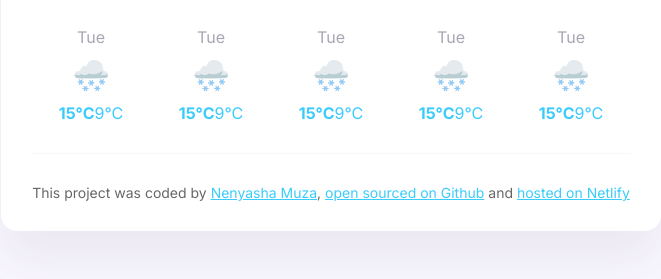
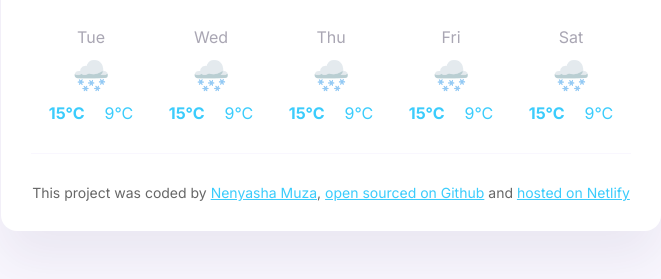
Before and after one commit to Nenyasha02/my_weather_app, a plain HTML site: page index.html in a window 1280 px wide. Shown: the part 275-554 px from the top of the page, without its empty margins (309-970 px from the left). Drawn offline with nearby package versions, Linux system fonts and the light colour scheme; no server answers.

Commit message:
Inject forecast Html from Javascript

```diff
--- a/index.html
+++ b/index.html
@@ -40,87 +40,7 @@
         <div class="weather-app-unit">°C</div>
         </div>
         </div>
-        <div class="weather-forecast">
-            <div class="weather-forecast-day">
-                <div class="weather-forecast-date">
-                    Tue
-                </div>
-                <div class="weather-forecast-icon">
-                    🌨️
-                </div>
-                <div class="weather-forecast-temperatures">
-                    <div class="weather-forecast-temerature">
-                        <strong>15°C</strong>
-                    </div>
-                    <div class="weather-forecast-temerature">
-                        9°C
-                    </div>
-                </div>
-            </div>
-            <div class="weather-forecast-day">
-                <div class="weather-forecast-date">
-                    Tue
-                </div>
-                <div class="weather-forecast-icon">
-                    🌨️
-                </div>
-                <div class="weather-forecast-temperatures">
-                    <div class="weather-forecast-temerature">
-                        <strong>15°C</strong>
-                    </div>
-                    <div class="weather-forecast-temerature">
-                        9°C
-                    </div>
-                </div>
-            </div>
-            <div class="weather-forecast-day">
-                <div class="weather-forecast-date">
-                    Tue
-                </div>
-                <div class="weather-forecast-icon">
-                    🌨️
-                </div>
-                <div class="weather-forecast-temperatures">
-                    <div class="weather-forecast-temerature">
-                        <strong>15°C</strong>
-                    </div>
-                    <div class="weather-forecast-temerature">
-                        9°C
-                    </div>
-                </div>
-            </div>
-            <div class="weather-forecast-day">
-                <div class="weather-forecast-date">
-                    Tue
-                </div>
-                <div class="weather-forecast-icon">
-                    🌨️
-                </div>
-                <div class="weather-forecast-temperatures">
-                    <div class="weather-forecast-temerature">
-                        <strong>15°C</strong>
-                    </div>
-                    <div class="weather-forecast-temerature">
-                        9°C
-                    </div>
-                </div>
-            </div>
-            <div class="weather-forecast-day">
-                <div class="weather-forecast-date">
-                    Tue
-                </div>
-                <div class="weather-forecast-icon">
-                    🌨️
-                </div>
-                <div class="weather-forecast-temperatures">
-                    <div class="weather-forecast-temerature">
-                        <strong>15°C</strong>
-                    </div>
-                    <div class="weather-forecast-temerature">
-                        9°C
-                    </div>
-                </div>
-            </div>
+        <div class="weather-forecast" id="forecast">
         </div>
     </main>
     <footer>
--- a/src/index.js
+++ b/src/index.js
@@ -44,8 +44,37 @@ function handleSearchSubmit(event) {
     searchCity(searchInput.value);
 }
 
+function displayForecast() {
+    let days = ["Tue", "Wed", "Thu", "Fri", "Sat"];
+    let forecastHtml = "";
+
+    days.forEach(function(day) {
+        forecastHtml = forecastHtml + `
+        <div class="weather-forecast-day">
+                <div class="weather-forecast-date">
+                    ${day}
+                </div>
+                <div class="weather-forecast-icon">
+                    🌨️
+                </div>
+                <div class="weather-forecast-temperatures">
+                    <div class="weather-forecast-temperature">
+                        <strong>15°C</strong>
+                    </div>
+                    <div class="weather-forecast-temperature">
+                        9°C
+                    </div>
+                </div>
+            </div>
+            `;
+    });
+
+    let forecastElement = document.querySelector("#forecast");
+    forecastElement.innerHTML = forecastHtml;
+}
 
 let searchFormElement = document.querySelector("#search-form");
 searchFormElement.addEventListener("submit", handleSearchSubmit);
 
 searchCity("Cape Town");
+displayForecast();
```
